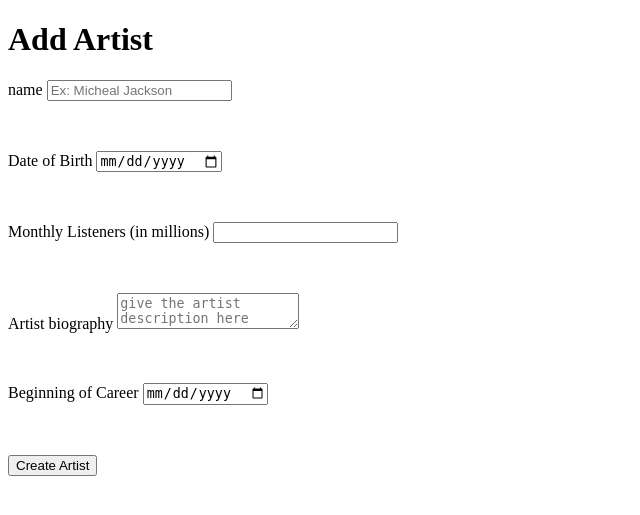
After one commit to JonnyRoll/Django_music_app, a Django app: page /add_artist/ in a window 1280 px wide. The commit adds this page. Shown: the top 515 px of the page, without its empty margins (0-640 px from the left). Run offline with Django 5.2, Linux system fonts and the light colour scheme.

Commit message:
This creates an extra table for all the artist and now allows client to creat an artist and add a song (song table). Note the genre page does not work anymore! this needs to be fixed

```diff
--- /dev/null
+++ b/app/templates/add_artist.html
@@ -0,0 +1,31 @@
+<!DOCTYPE html>
+<html lang="en">
+<head>
+    <meta charset="UTF-8">
+    <title>add_artist</title>
+</head>
+<body>
+<h1>Add Artist</h1>
+<form action="/add_artist/" method="post">
+    {% csrf_token %} <!-- Essential for security -->
+    <label for='artist_name'>name</label> <!-- id and for need to match -->
+        <input type="text" name="name" required id="artist_name" placeholder="Ex: Micheal Jackson">
+    <p><br></p>
+    <label for="date_of_birth">Date of Birth</label>
+        <input type="date" name="birth_day" required id="date_of_birth">
+    <p><br></p>
+    <label for="listeners">Monthly Listeners (in millions)</label>
+        <input type="number" step="1" required id="listeners" name="monthly_listeners"> <!-- step indicates which numbers are valid, here its 1, 2, 3, 4, 5... -->
+    <p><br></p>
+    <label for="bio">Artist biography</label>
+        <textarea name="bio" placeholder="give the artist description here" id="bio"></textarea>
+    <p><br></p>
+    <label for="start">Beginning of Career</label>
+        <input type="date" required name="started_making_music" id="start">
+    <p><br></p>
+    <button type="submit">Create Artist</button>
+</form>
+
+
+</body>
+</html>
--- a/app/templates/index.html
+++ b/app/templates/index.html
@@ -8,6 +8,7 @@
 
 <h1> The Music Data Base</h1>
 <p> Welcome to the music app made by Jonathan and Raphael</p>
+<p> Add a <a href="/add_artist/">new artist!</a></p> <!-- href="/the path (route) url you want to get directed to -->
 <p> Click here to see all the <a href="/genres"> Genres</a> </p>
 
 
--- a/app/urls.py
+++ b/app/urls.py
@@ -1,12 +1,13 @@
 # in here is the continuation creates a new path
 from django.contrib import admin
 from django.urls import path, include
-from .views import index, genres, new_genre, genre, add_track
+from .views import index, genres, new_genre, genre, add_track, add_artist
 
 urlpatterns = [
     path('', index),
     path('genres/', genres),
     path('genres/create/', new_genre),
     path('genres/<int:pk>/', genre), # dynamic url (ex: genres/1/) where 1 is the number on the list --> pk = primary key
-    path('add_track/', add_track)
+    path('add_track/', add_track),
+    path('add_artist/', add_artist)
 ]
--- a/app/views.py
+++ b/app/views.py
@@ -1,8 +1,8 @@
 from django.shortcuts import render
 from django.http import HttpResponseRedirect # redirects me to the passed url
-from .models import Genre
+from .models import Genre, Artist
 # !!!!!! request must always be the first argument !!!!!!!
-from app.models import Genre, Artist # importing the two tables we need
+from app.models import Genre, Song # importing the two tables we need
 
 
 # Create your views here.
@@ -37,19 +37,44 @@ def genre(request, pk): # genre_id is the pk id!
 def add_track(request):
     if request.method == 'GET': # this is when we first click on the web link
         all_genres = Genre.objects.all() # gets all the objects (in a list) ! .all() will be a list!
-        return render(request, 'add_track.html', {'list_of_genres': all_genres})
+        all_artist =Artist.objects.all() # is a list of all artists!
+        return render(request, 'add_track.html', {'list_of_genres': all_genres , 'list_of_artists': all_artist})
     elif request.method == 'POST':
         # this will return the input the client entered
         song_name = request.POST.get('song_name')
         artist_name = request.POST.get('artist')
         # this gets the name of the genre object we want
         genre_name = request.POST.get('genre_type')
+        #creation date
+        creation_date = request.POST.get('creation')
         # this finds the particular genre in question in the genre table! (not just the name)
         the_genre = Genre.objects.get(name=genre_name)
         # have to create an instance of the song and put in on the database
-        Artist.objects.create(
+        Song.objects.create(
             song_title=song_name,
             artis_name=artist_name,
-            genre_type=the_genre
+            genre_type=the_genre,
+            creation_date=creation_date
         )
         return HttpResponseRedirect('/genres/')
+
+# This will be the function that adds an artist to the artist table!
+def add_artist(request):
+    # when we click on the artist page
+    if request.method == 'GET':
+        return render(request, 'add_artist.html')
+    elif request.method == 'POST':
+        artist_name = request.POST.get('name') # the name of the instance in html
+        artist_date_of_birth = request.POST.get('birth_day')
+        monthly_listers =  request.POST.get('monthly_listeners')
+        biography = request.POST.get('bio')
+        start_of_career = request.POST.get('started_making_music')
+        # now creating the artist!
+        Artist.objects.create(
+            name=artist_name,
+            birth_day=artist_date_of_birth,
+            monthly_listeners=monthly_listers,
+            bio=biography,
+            started_making_music=start_of_career
+        )
+        return HttpResponseRedirect('/') # have to put the slash so you get redirected to the main page!
```
Also changed, not shown: app/models.py (+11 -2 lines), app/templates/add_track.html (+9 -2 lines), app/migrations/0001_initial.py (deleted), app/migrations/0002_remove_genre_id_alter_genre_name_artist.py (deleted), db.sqlite3 (deleted).
